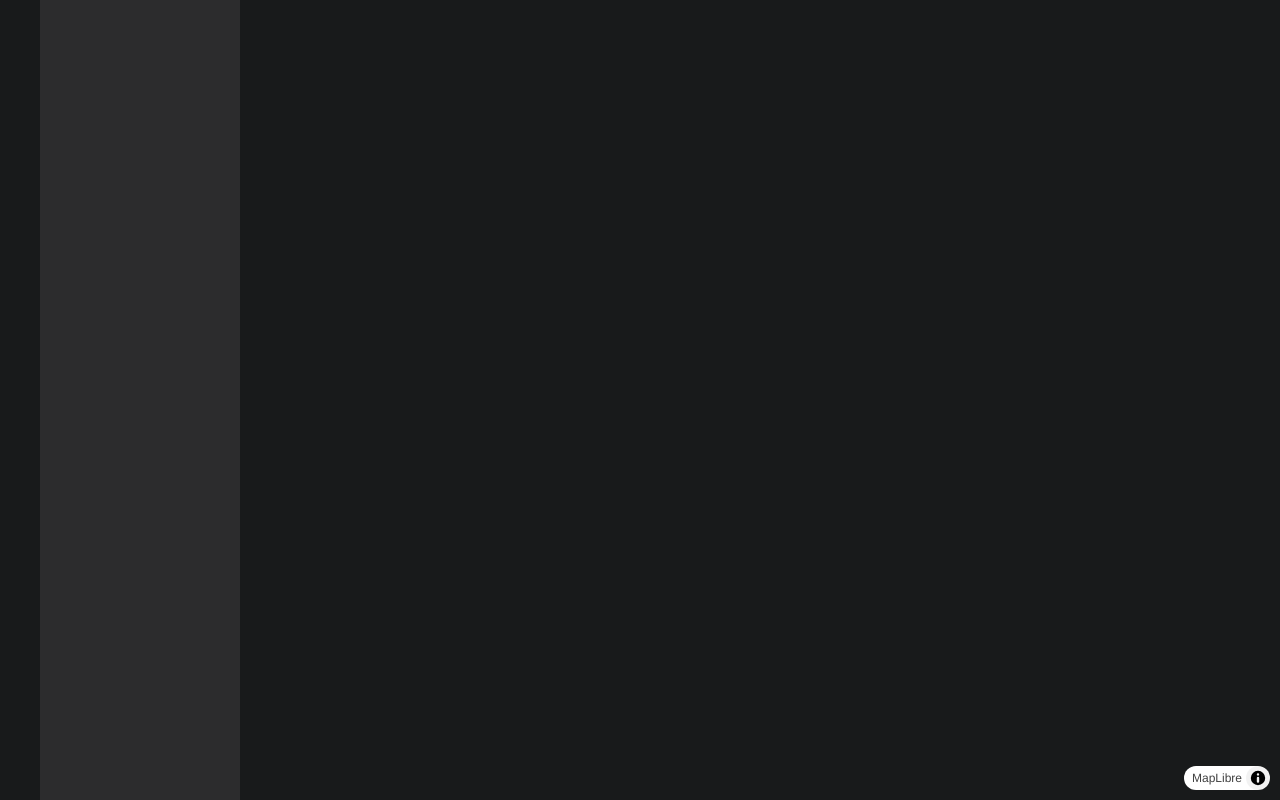
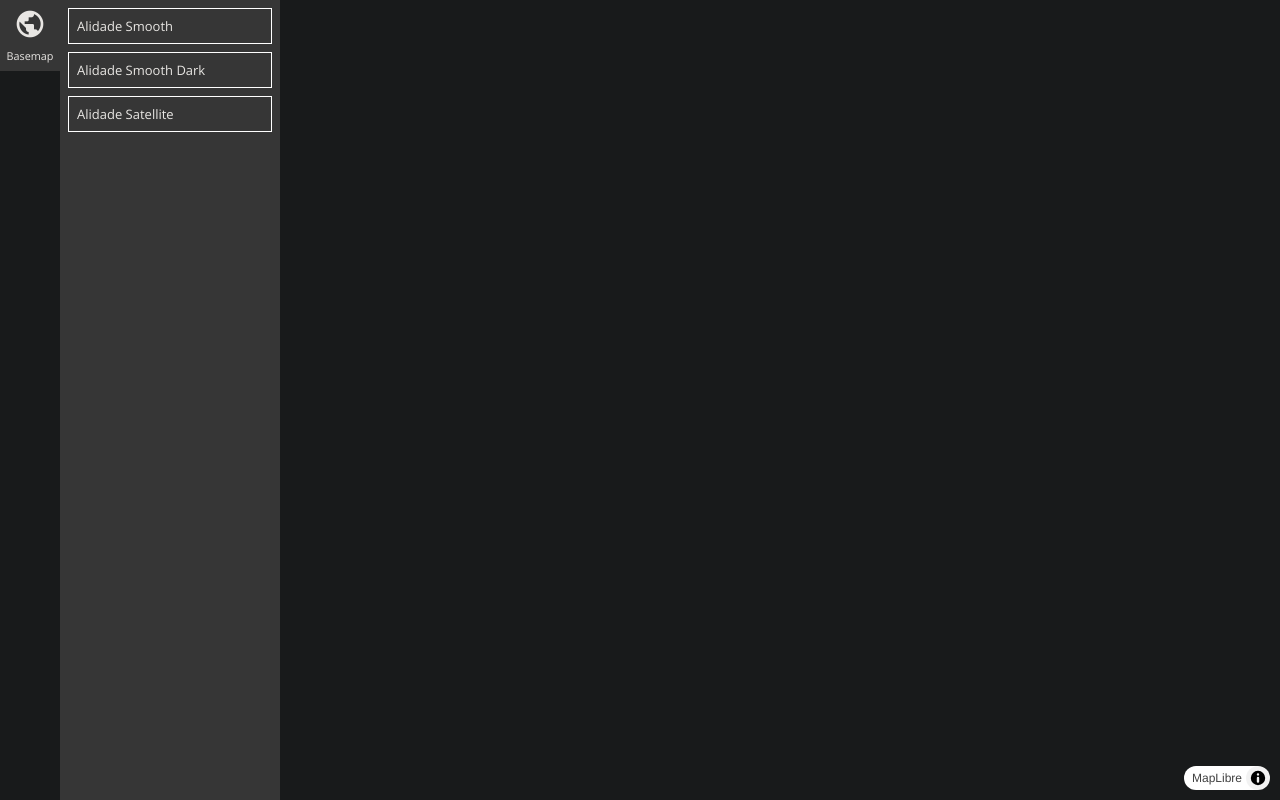
Before and after one commit to ramiqcom/indo-geoportal, a Next.js app: page /map in a window 1280 px wide. Built offline with nearby package versions, Linux system fonts and the light colour scheme; no server answers.

Commit message:
able to change basemap

```diff
--- a/src/app/globals.css
+++ b/src/app/globals.css
@@ -1,4 +1,5 @@
 @import url('https://fonts.googleapis.com/css2?family=Open+Sans:ital,wght@0,300;0,400;0,500;0,600;0,700;0,800;1,300;1,400;1,500;1,600;1,700;1,800&display=swap');
+@import url('https://fonts.googleapis.com/css2?family=Material+Symbols+Outlined:opsz,wght,FILL,GRAD@20..48,100..700,0..1,-50..200');
 
 body {
   font-family: 'Open Sans', sans-serif;
@@ -148,6 +149,26 @@
   text-align: center;
 }
 
+.material-symbols-outlined {
+  font-variation-settings:
+    'FILL' 0,
+    'wght' 400,
+    'GRAD' 0,
+    'opsz' 24;
+}
+
+.panel-select {
+  padding: 1vh;
+}
+
+.panel-select:hover {
+  background-color: #363636;
+}
+
+.option-button:hover {
+  background-color: #6b6b6b;
+}
+
 #map {
   width: 100%;
   height: 100%;
@@ -158,18 +179,21 @@
 }
 
 #left-panel {
-  background-color: #181a1b;
-  width: 5vh;
+  background-color: transparent;
+  width: 35vh;
   height: 100%;
   position: absolute;
-  z-index: 999999;
+  z-index: 9999999;
+}
+
+#left-panel-small {
+  background-color: #181a1b;
+  width: 7.5vh;
+  height: 100%;
 }
 
 #left-panel-expand {
   background-color: #363636;
-  width: 30vh;
+  width: 27.5vh;
   height: 100%;
-  position: absolute;
-  z-index: 999998;
-  opacity: 0.7;
 }
--- a/src/components/left_panel.tsx
+++ b/src/components/left_panel.tsx
@@ -1,16 +1,62 @@
-import { useState } from 'react';
+import { Store } from '@/module/store';
+import { useContext } from 'react';
 
 export default function LeftPanel() {
-  const [expandVisible, setExpandVisible] = useState(false);
+  const { setExpandVisible, setPanelSelect } = useContext(Store);
 
   return (
-    <>
-      <div id='left-panel' onMouseEnter={() => setExpandVisible(true)}></div>
-      <div
-        id='left-panel-expand'
-        style={{ visibility: expandVisible ? 'visible' : 'collapse' }}
-        onMouseLeave={() => setExpandVisible(false)}
-      ></div>
-    </>
+    <div id='left-panel' className='flexible'>
+      <div id='left-panel-small' onMouseEnter={() => setExpandVisible(true)}>
+        <div
+          className='flexible vertical small-gap center1 text-center panel-select'
+          style={{ cursor: 'default' }}
+          onMouseEnter={() => setPanelSelect('basemap')}
+        >
+          <div
+            className='material-symbols-outlined'
+            style={{ width: '100%', fontSize: 'xx-large' }}
+          >
+            public
+          </div>
+          <div style={{ fontSize: 'smaller' }}>Basemap</div>
+        </div>
+      </div>
+      <LeftPanelExpand />
+    </div>
   );
 }
+
+function LeftPanelExpand() {
+  const { expandVisible, setExpandVisible, panelSelect } = useContext(Store);
+
+  const panelDict = {
+    basemap: <BasemapSelect />,
+  };
+
+  return (
+    <div
+      id='left-panel-expand'
+      style={{ visibility: expandVisible ? 'visible' : 'collapse' }}
+      onMouseLeave={() => setExpandVisible(false)}
+    >
+      <div style={{ padding: '1vh' }}>{panelDict[panelSelect]}</div>
+    </div>
+  );
+}
+
+function BasemapSelect() {
+  const { basemaps, setBasemap } = useContext(Store);
+
+  const basemapsList = basemaps.map((op, index) => (
+    <div
+      className='option-button'
+      key={index}
+      style={{ border: 'thin solid white', padding: '1vh', cursor: 'default' }}
+      onClick={() => setBasemap(op)}
+    >
+      {op.label}
+    </div>
+  ));
+
+  return <div className='flexible vertical small-gap'>{basemapsList}</div>;
+}
--- a/src/components/map.tsx
+++ b/src/components/map.tsx
@@ -1,12 +1,15 @@
 import { Store } from '@/module/store';
 import { Map } from 'maplibre-gl';
 import 'maplibre-gl/dist/maplibre-gl.css';
-import { useContext, useEffect } from 'react';
+import { useContext, useEffect, useState } from 'react';
 
 export default function MapCanvas() {
   const { basemap } = useContext(Store);
 
   const mapDivId = 'map';
+
+  const [map, setMap] = useState<Map>();
+  const [mapLoaded, setMapLoaded] = useState(false);
 
   useEffect(() => {
     const map = new Map({
@@ -15,7 +18,16 @@
       center: [120, 0],
       style: `${basemap.value}?api_key=${process.env.NEXT_PUBLIC_STADIA_KEY}`,
     });
+    setMap(map);
+
+    map.on('load', () => setMapLoaded(true));
   }, []);
+
+  useEffect(() => {
+    if (mapLoaded) {
+      map.setStyle(`${basemap.value}?api_key=${process.env.NEXT_PUBLIC_STADIA_KEY}`);
+    }
+  }, [mapLoaded, basemap]);
 
   return <div id={mapDivId}></div>;
 }
--- a/src/components/map_page.tsx
+++ b/src/components/map_page.tsx
@@ -12,11 +12,17 @@
   defaultStates: { basemap: Option; basemaps: Option[] };
 }) {
   const [basemap, setBasemap] = useState(defaultStates.basemap);
+  const [expandVisible, setExpandVisible] = useState(false);
+  const [panelSelect, setPanelSelect] = useState<string>();
 
   const states = {
     basemap,
     setBasemap,
     basemaps: defaultStates.basemaps,
+    expandVisible,
+    setExpandVisible,
+    panelSelect,
+    setPanelSelect,
   };
 
   return (
```
Also changed, not shown: src/module/type.ts (+7 -3 lines).
